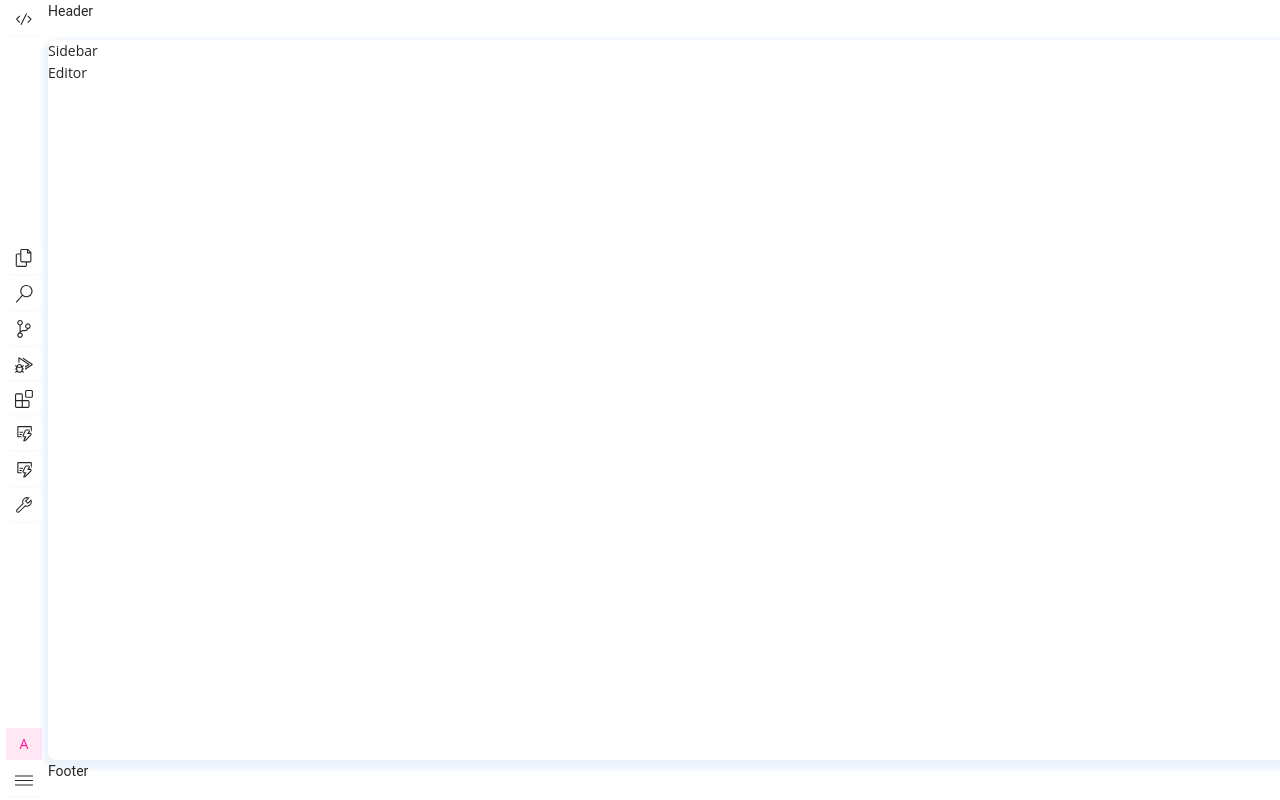
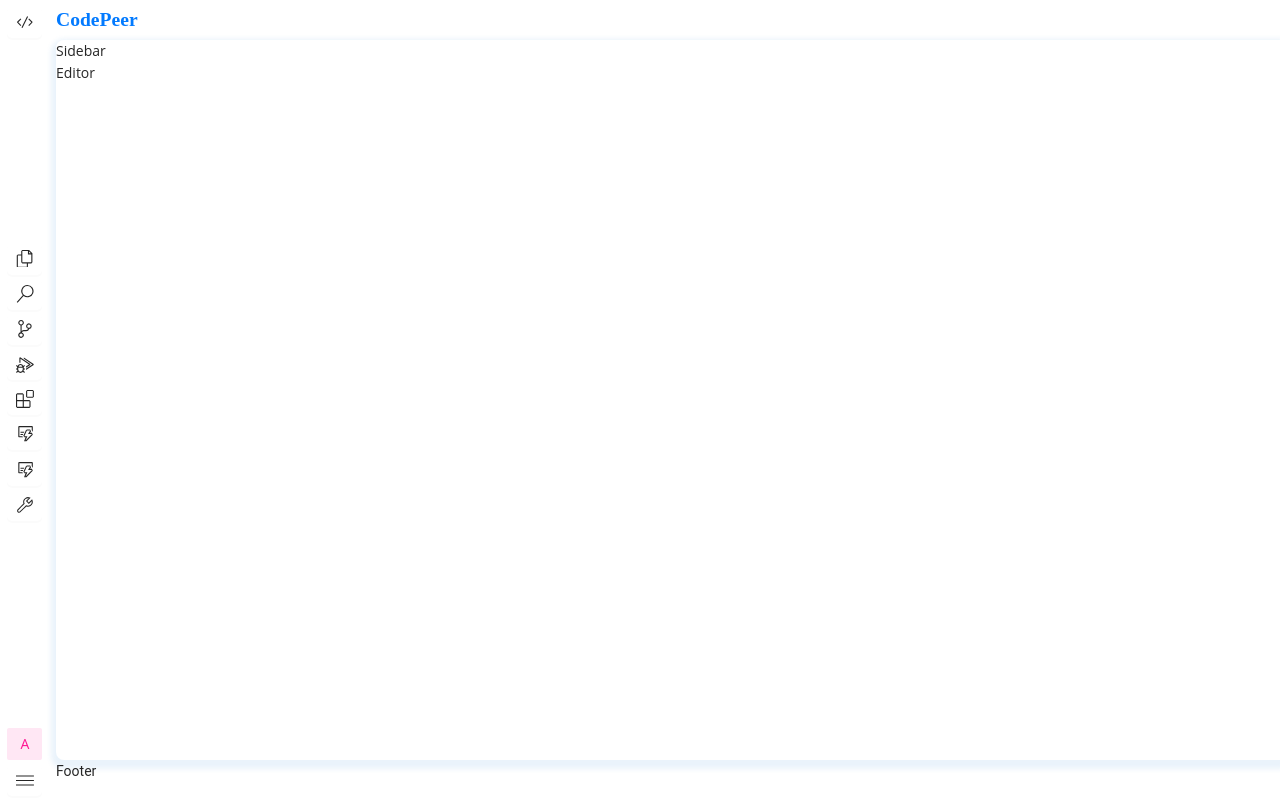
Before and after one commit to ahmadshoaib-git/peer-programing-code-editor, a React (Create React App) app: page / in a window 1280 px wide. Built offline with nearby package versions, Linux system fonts and the light colour scheme.

Commit message:
chore: UI enhancements done. Macondo font added for heading.

```diff
--- a/src/assets/styles/global.style.ts
+++ b/src/assets/styles/global.style.ts
@@ -1,6 +1,7 @@
 import { createGlobalStyle } from "styled-components";
 
 const GlobalStyle = createGlobalStyle`
+  @import url('https://fonts.googleapis.com/css2?family=Macondo&display=swap');
     *{
         margin: 0;
         padding: 0;
--- a/src/components/Avatar/avatar.style.ts
+++ b/src/components/Avatar/avatar.style.ts
@@ -8,4 +8,5 @@ export const CustomAvatar = styled(Avatar)`
   display: flex;
   justify-content: center;
   align-items: center;
+  cursor: pointer;
 `;
--- a/src/components/Header/header.style.ts
+++ b/src/components/Header/header.style.ts
@@ -7,4 +7,21 @@ export const HeaderWrapper = styled.header`
   font-size: ${({ theme: { fontSizes } }) => fontSizes.subHeading};
   width: ${({ theme: { layout } }) => layout.header.width};
   height: ${({ theme: { layout } }) => layout.header.height};
+  display: flex;
+  justify-content: space-between;
+  align-items: center;
+  /* > h1 {
+    font-family: ${({ theme: { fonts } }) => fonts.heading};
+    font-size: ${({ theme: { fontSizes } }) => fontSizes.heading};
+  } */
 `;
+
+export const HeaderHeading = styled.h1`
+  font-family: ${({ theme: { fonts } }) => fonts.heading};
+  font-size: ${({ theme: { fontSizes } }) => fontSizes.heading};
+  font-weight: bold;
+  color: ${({ theme: { colors } }) => colors.headingColor};
+  margin: 0;
+  padding: 0;
+  cursor: pointer;
+`;
--- a/src/components/Header/index.tsx
+++ b/src/components/Header/index.tsx
@@ -1,7 +1,11 @@
 import React from "react";
-import { HeaderWrapper } from "./header.style";
+import { HeaderHeading, HeaderWrapper } from "./header.style";
 const Header = () => {
-  return <HeaderWrapper>Header</HeaderWrapper>;
+  return (
+    <HeaderWrapper>
+      <HeaderHeading>CodePeer</HeaderHeading>
+    </HeaderWrapper>
+  );
 };
 
 export default Header;
--- a/src/components/OuterSidebar/index.tsx
+++ b/src/components/OuterSidebar/index.tsx
@@ -9,11 +9,8 @@ import {
   OuterSidebarMiddle,
   OuterSidebarFooter,
 } from "./outerSidebar.style";
-export interface Props {
-  children?: React.ReactNode | JSX.Element | JSX.Element[] | string | string[];
-}
 
-const OuterSidebar: React.FC<Props> = ({}) => {
+const OuterSidebar = () => {
   return (
     <OuterSidebarWrapper>
       <OuterSidebarTop>
--- a/src/components/OuterSidebar/outerSidebar.style.ts
+++ b/src/components/OuterSidebar/outerSidebar.style.ts
@@ -6,6 +6,7 @@ const CenteralizeStyles = css`
   justify-content: center;
   align-items: center;
   outline: 0;
+  padding-right: 0.2rem;
 `;
 
 export const OuterSidebarWrapper = styled.div`
@@ -15,6 +16,7 @@ export const OuterSidebarWrapper = styled.div`
 
 export const OuterSidebarTop = styled.div`
   ${CenteralizeStyles}
+  padding-top: 0.3rem;
   height: ${({ theme: { layout } }) => layout.header.height};
 `;
 export const OuterSidebarMiddle = styled.div`
--- a/src/components/Tooltip/index.tsx
+++ b/src/components/Tooltip/index.tsx
@@ -1,4 +1,4 @@
-import React, { ReactFragment } from "react";
+import React from "react";
 import { CustomTooltip } from "./tooltip.style";
 
 export interface Props {
--- a/src/theme/index.tsx
+++ b/src/theme/index.tsx
@@ -8,20 +8,22 @@ const theme = {
     borderWhite: "#cfcfcf",
     tooltipColor: "#2f54eb",
     tooltipBackground: "rgb(47 84 235 / 10%)",
+    headingColor: "rgb(2, 122, 255)",
   },
   fonts: {
     primary: "sans-serif",
     secondary: "Roboto",
+    heading: `'Macondo', cursive`,
   },
   fontSizes: {
     paragraph: "0.8em",
     subHeading: "1em",
     icon: "1.6em",
-    heading: "2em",
+    heading: "1.4em",
   },
   layout: {
     innerLayout: {
-      width: "calc(100% - 3rem)",
+      width: "calc(100% - 3.5rem)",
       height: "100vh",
     },
     header: {
@@ -29,7 +31,7 @@ const theme = {
       height: "2.5rem",
     },
     outerSideBar: {
-      width: "3rem",
+      width: "3.5rem",
       height: "100vh",
     },
     main: {
```
